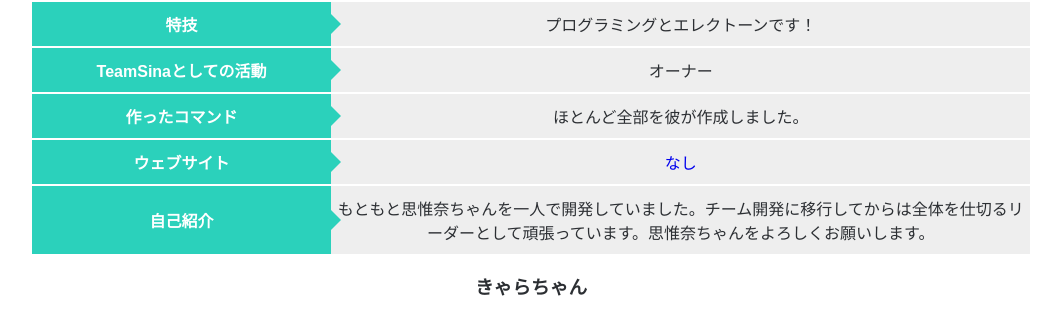
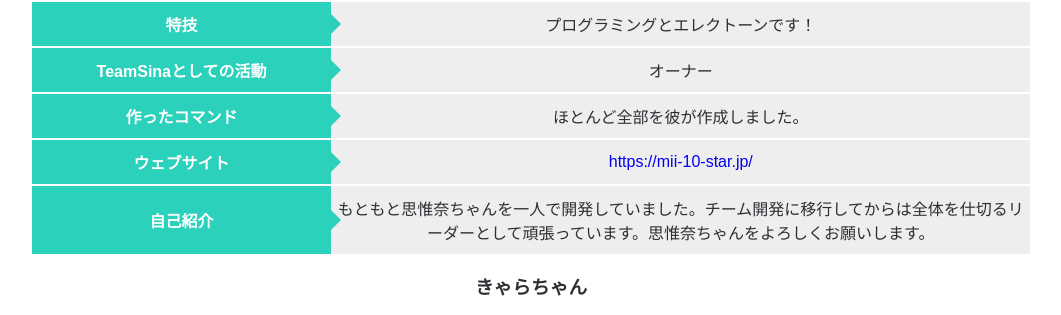
Before and after one commit to SinaKitagami/sinakitagami.github.io, a Jekyll site: the page built from aboutus.md, in a window 1280 px wide and 900 px high, scrolled down 523 px. Shown: the part 107-422 px from the top of the window, without its empty margins (109-1170 px from the left). Built offline with Jekyll 4.4.1, drawn with Linux system fonts in a browser that asks for light colours; nearby versions of some CDN libraries.

Commit message:
自分の画像とか修正(前回コミット)、みぃてん氏のサイト追加

```diff
--- a/_data/team.yml
+++ b/_data/team.yml
@@ -12,7 +12,7 @@
   permission: オーナー
   introduction: もともと思惟奈ちゃんを一人で開発していました。チーム開発に移行してからは全体を仕切るリーダーとして頑張っています。思惟奈ちゃんをよろしくお願いします。
   img: mii-10.png
-  website: なし
+  website: https://mii-10-star.jp/
 
 - name: きゃらちゃん
   skill: こう見えて音ゲー
```
